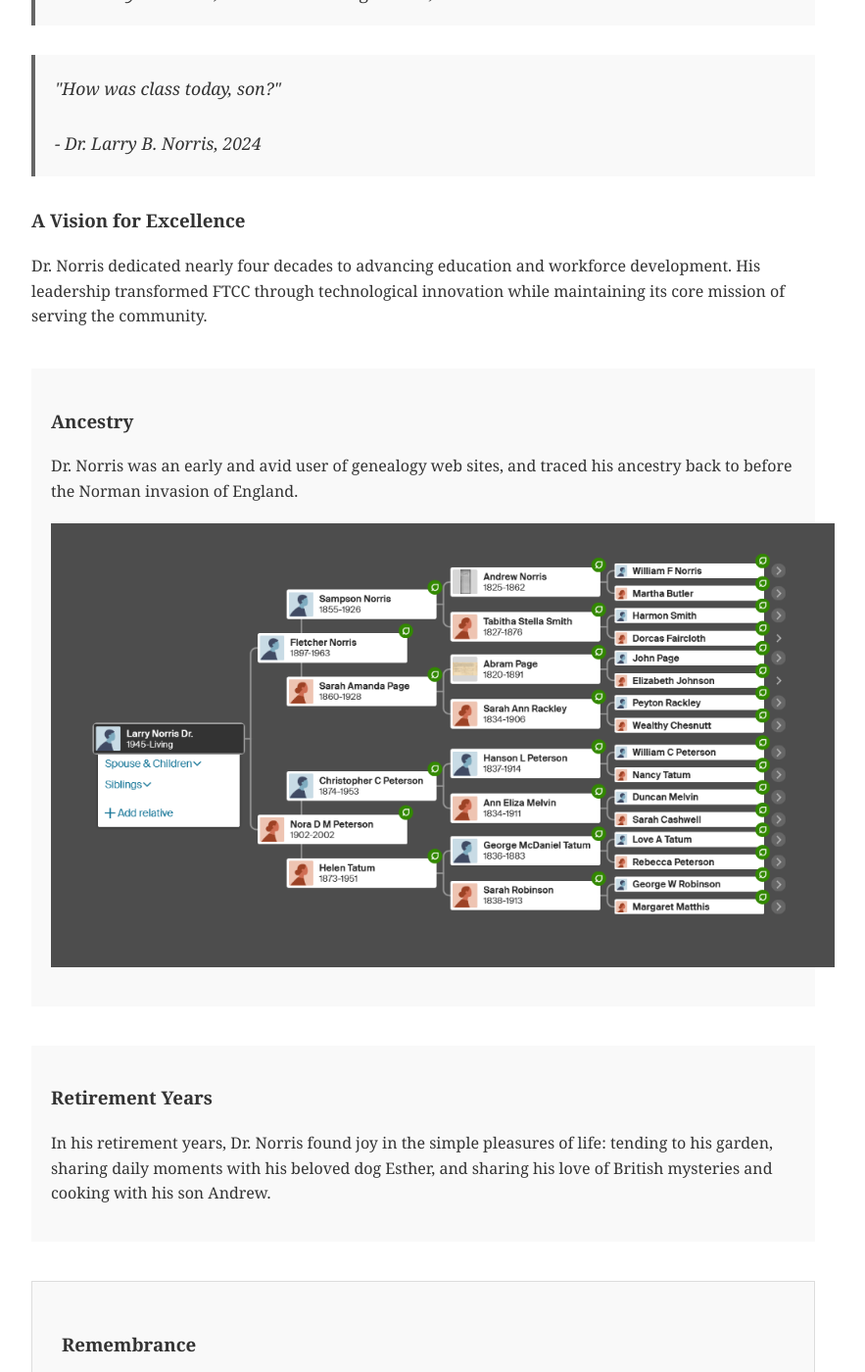
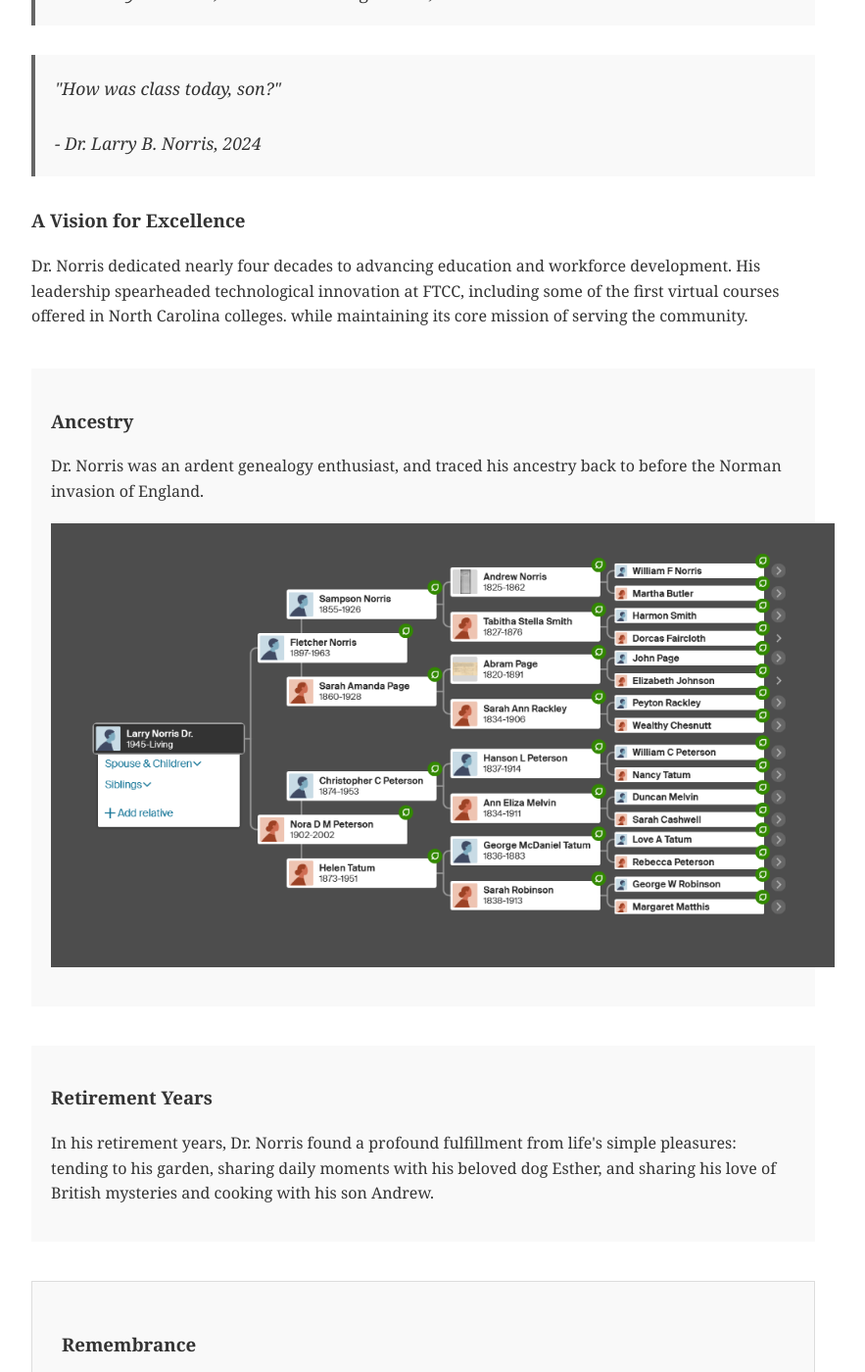
Before and after one commit to norrisaftcc/norrisaftcc.github.io, a Jekyll site: the page dr_norris/index.html, which Jekyll copies as it is, in a window 1280 px wide and 1400 px high, scrolled down 1877 px. Shown: the whole window at 98% size, without its empty margins (208-1091 px from the left). Built offline with Jekyll 4.4.1, drawn with Linux system fonts in a browser that asks for light colours; some of the changed text lies outside the part shown.

Commit message:
touched up wording and grammar

```diff
--- a/dr_norris/index.html
+++ b/dr_norris/index.html
@@ -140,24 +140,24 @@
 
     <div class="legacy">
         <h3>A Vision for Excellence</h3>
-        <p>Dr. Norris dedicated nearly four decades to advancing education and workforce development. His leadership transformed FTCC through technological innovation while maintaining its core mission of serving the community.</p>
+        <p>Dr. Norris dedicated nearly four decades to advancing education and workforce development. His leadership spearheaded technological innovation at FTCC, including some of the first virtual courses offered in North Carolina colleges. while maintaining its core mission of serving the community.</p>
     </div>
 
     <div class="ancestry">
         <h3>Ancestry</h3>
-        <p>Dr. Norris was an early and avid user of genealogy web sites, and traced his ancestry back to before the Norman invasion of England.</p>
+        <p>Dr. Norris was an ardent genealogy enthusiast, and traced his ancestry back to before the Norman invasion of England.</p>
         <a href="ancestry-img" target="_blank"></a><img class="ancestry-img" src="norris_tree.png" alt="Norris Family Tree" width="800"></a>
     </div>
 
     <div class="retirement">
         <h3>Retirement Years</h3>
-        <p>In his retirement years, Dr. Norris found joy in the simple pleasures of life: tending to his garden, sharing daily moments with his beloved dog Esther, and sharing his love of British mysteries and cooking with his son Andrew.</p>
+        <p>In his retirement years, Dr. Norris found a profound fulfillment from life's simple pleasures: tending to his garden, sharing daily moments with his beloved dog Esther, and sharing his love of British mysteries and cooking with his son Andrew.</p>
     </div>
 
     <div class="family-tribute">
         <h3>Remembrance</h3>
-        <p>As a son trying to find the right words to remember his father,
-            the best words I can use are those he wrote in 1988 to remember his own father, Fletcher Norris:</p>
+        <p>As a son seeking the most fitting tribute,
+        the most poignant tribute I can offer are his own heartfelt words, written about his own father:</p>
         <div class="family-quote">
             <h4>THANKSGIVINGS</h4>
             <p>Time for each of us is a precious gift, never guaranteed and easily lost in the process of living. Too often we set our eyes towards goals, frantically work toward the accomplishment, but fail to savor the process. Every word and action will have a direct consequence for good or bad. The saddest of all remembrances is looking back at lost opportunities to show our love or to share ourselves with family, friends, and even strangers. How wonderful to look back at Fletcher Norris and remember his love for his family and fellowman, to have vivid pictures of him taking time to play with his children and grandchildren, to help a friend in need, and to work hard, always with joy in his heart, to provide for his family.</p>
@@ -180,7 +180,7 @@
     <p><img class="ancestry-img" src="2007_Turkey Trip 046.jpg" alt="" width="600"></a></p>
     <h3>Dad's Words about his Father</h3>
     <p><img class="ancestry-img" src="1988_Reunion Programs - Complete_Page_051.jpg" alt="" width="600"></a></p>
-    <p><iframe width="600" height="340" src="https://www.youtube.com/embed/F-iHDPYJDj4?si=-HwNmBnFBG44tpX5" title="YouTube video player" frameborder="0" allow="accelerometer; autoplay; clipboard-write; encrypted-media; gyroscope; picture-in-picture; web-share" referrerpolicy="strict-origin-when-cross-origin" allowfullscreen></iframe></p>
+    <p></p>
     <p>Page created by <a href="mailto:norrisa@gmail.com">Andrew Norris</a>.
         <a href="making_of.html" target="_blank">Read how this page was made.</a>
     </p>
```
